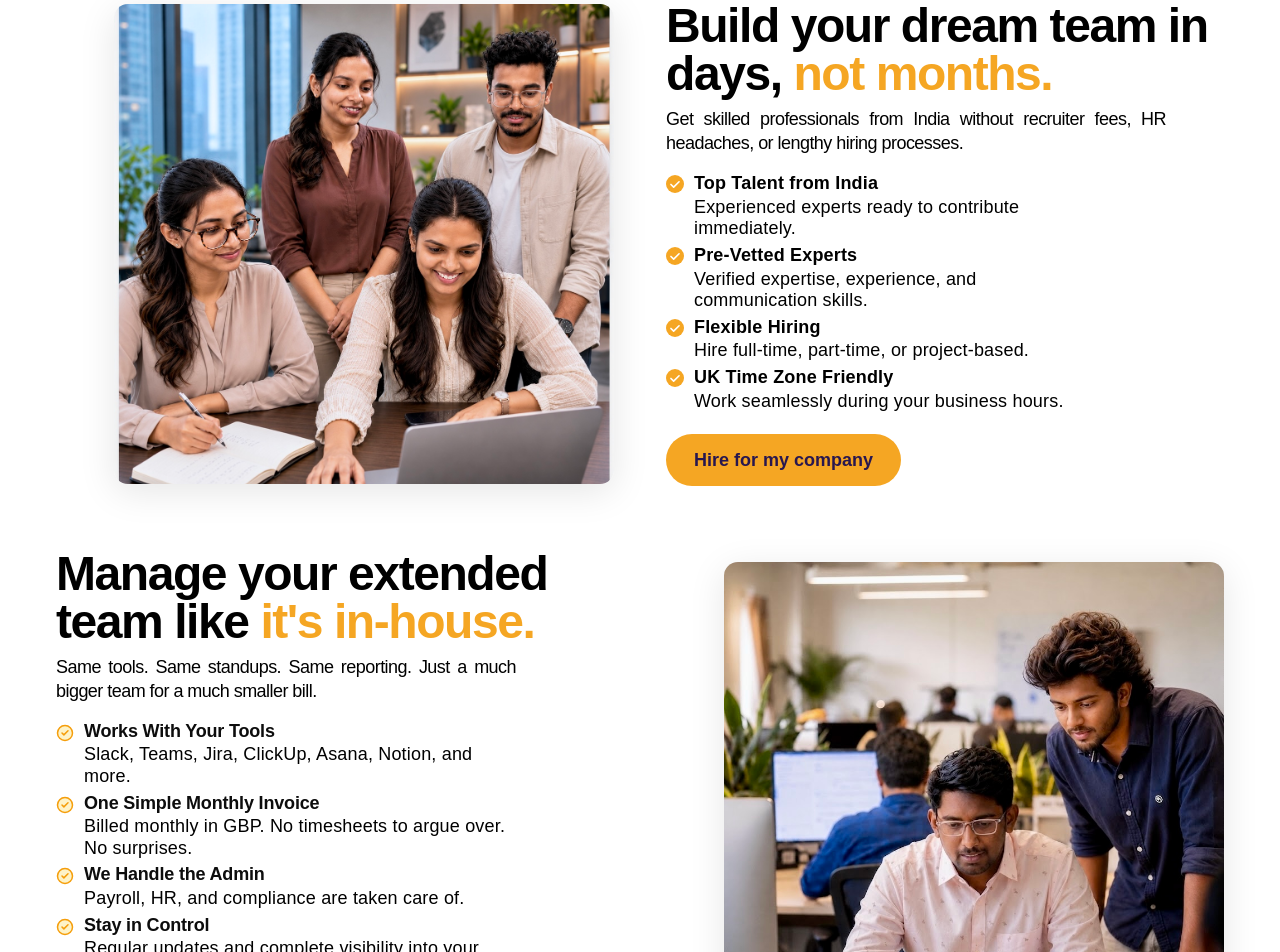
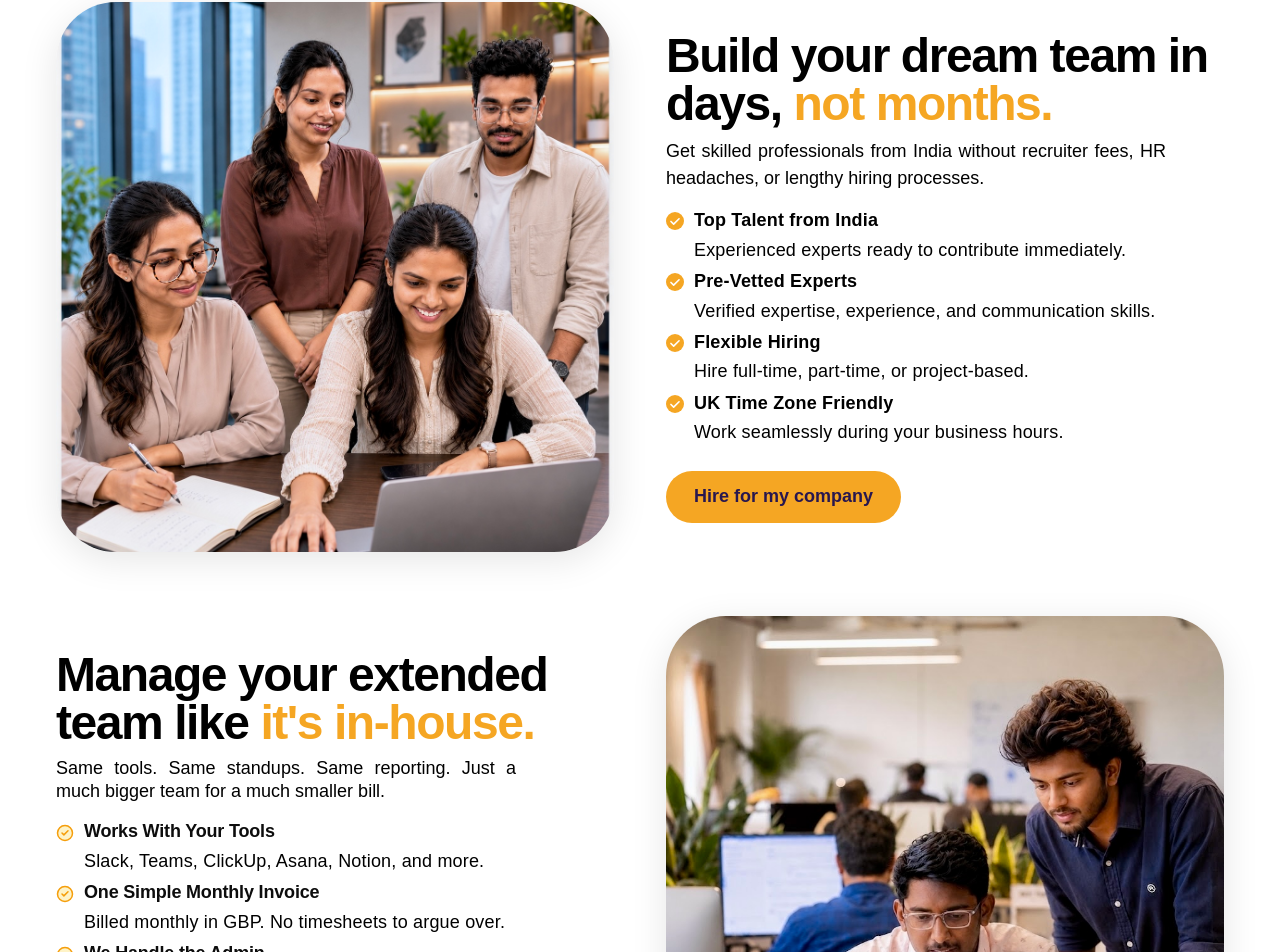
Before and after one commit to kalpanadevi07/BB, a React (Vite) app: page / in a window 1280 px wide. Shown: the part 980-1932 px from the top of the page. Built offline with nearby package versions, Linux system fonts and the light colour scheme.

Commit message:
updated changes

```diff
--- a/src/CombinedSection.jsx
+++ b/src/CombinedSection.jsx
@@ -35,11 +35,11 @@ const aboutFeatures = [
 const managePoints = [
   {
     title: "Works With Your Tools",
-    desc: "Slack, Teams, Jira, ClickUp, Asana, Notion, and more.",
+    desc: "Slack, Teams, ClickUp, Asana, Notion, and more.",
   },
   {
     title: "One Simple Monthly Invoice",
-    desc: "Billed monthly in GBP. No timesheets to argue over. No surprises.",
+    desc: "Billed monthly in GBP. No timesheets to argue over.",
   },
   {
     title: "We Handle the Admin",
@@ -47,7 +47,7 @@ const managePoints = [
   },
   {
     title: "Stay in Control",
-    desc: "Regular updates and complete visibility into your team's work.",
+    desc: "Regular Updates, Total Transparency",
   },
 ];
 
@@ -67,7 +67,7 @@ function FeatureItem({ title, desc }) {
           textAlign: "justify-content,",
         }}>{title}</p>
         <p style={{
-          fontSize: 18, color: "#000000", lineHeight: 1.2, margin:0,
+          fontSize: 18, color: "#000000", lineHeight: 1.8, margin:0,fontWeight: 500,
           textAlign: "left",
         }}>{desc}</p>
       </div>
@@ -175,9 +175,9 @@ export default function CombinedSection() {
                   src={teamImg}
                   alt="Team working in office"
                   style={{
-                    width: "100%", maxWidth: 500,
-                    height: 480, objectFit: "cover",
-                    borderRadius: 14, display: "block",
+                    width: "100%", maxWidth: 600,
+                    height: 550, objectFit: "cover",
+                    borderRadius: 60, display: "block",
                     boxShadow: "0 8px 36px rgba(0,0,0,0.10)",
                   }}
                   draggable={false}
@@ -198,12 +198,12 @@ export default function CombinedSection() {
                 <span style={{ color: "#f5a623" }}> not months.</span>
               </h2>
               <p style={{
-                fontSize: 18, color: "#000000", lineHeight: 1.3,
-                marginBottom: 18, maxWidth: 500, textAlign: "justify",letterSpacing: "-0.03em",
+                fontSize: 18, color: "#000000", lineHeight: 1.5,fontWeight: 520,
+                marginBottom: 18, maxWidth: 500, textAlign: "justify",letterSpacing: "-0.00em ",
               }}>
                 Get skilled professionals from India without recruiter fees, HR headaches, or lengthy hiring processes.
               </p>
-              <div style={{ display: "flex", flexDirection: "column", gap: 5, marginBottom: 22, fontSize: 18, textAlign: "justify", maxWidth:430,lineHeight:1.2, }}>
+              <div style={{ display: "flex", flexDirection: "column", gap: 5, marginBottom: 22, fontSize: 18, textAlign: "justify", maxWidth:500,lineHeight:1.2, }}>
                 {aboutFeatures.map((f, i) => (
                   <FeatureItem key={i} title={f.title} desc={f.desc} />
                 ))}
@@ -233,7 +233,7 @@ export default function CombinedSection() {
                 color: "#000000", lineHeight: 1, letterSpacing: "-0.03em",
                 fontSize: isMobile ? 24 : isTablet ? 28 : 48,
                 marginBottom: 10, marginTop: 0,marginLeft:0,marginRight:0,
-                textAlign: "left",
+                textAlign: "left",maxWidth: 600,
               }}>
                 Manage your extended team like
                  <span style={{ color: "#f5a623" }}> it's in-house.</span>
@@ -242,7 +242,7 @@ export default function CombinedSection() {
               <p style={{
                 fontSize: 18, lineHeight: 1.3, color: "#000000",
                 margin: "0 0 18px 0",
-                textAlign: "justify",maxWidth:460,letterSpacing: "-0.03em",
+                textAlign: "justify",maxWidth:460,letterSpacing: "-0.0em",
               }}>
               Same tools. Same standups. Same reporting. Just a much bigger team for a much smaller bill.
               </p>
@@ -266,8 +266,8 @@ export default function CombinedSection() {
                         {p.title}
                       </p>
                       <p style={{
-                        fontSize: 18, lineHeight: 1.2, color: "#000000",
-                        margin: 0, textAlign: "left",maxWidth:430,gap: 5,
+                        fontSize: 18, lineHeight: 1.5, color: "#000000",
+                        margin: 0, textAlign: "left",maxWidth:430,gap: 5,lineHeight:1.8
                       }}>
                         {p.desc}
                       </p>
@@ -303,9 +303,9 @@ export default function CombinedSection() {
                   src={teamOffice}
                   alt="Team working in office"
                   style={{
-                    width: "100%", maxWidth: 500,
-                    height: 480, objectFit: "cover",
-                    borderRadius: 14, display: "block",
+                    width: "100%", maxWidth: 600,
+                    height: 550, objectFit: "cover",
+                    borderRadius: 60, display: "block",
                     boxShadow: "0 8px 36px rgba(0,0,0,0.10)",
                   }}
                   draggable={false}
--- a/src/WhyBrandingBeezSection.jsx
+++ b/src/WhyBrandingBeezSection.jsx
@@ -1,6 +1,6 @@
 const stats = [
-  { value: "48", suffix: "hrs", desc: "To deliver your vetted shortlist" },
-  { value: "6", suffix: "+",    desc: "Specialist roles ready to deploy" },
+  { value: "48", suffix: "hrs", desc: "To deliver your vetted candidates" },
+  { value: "6", suffix: "+",    desc: "Specialist roles ready to deploy in days" },
   { value: "6", suffix: "+",    desc: "UK agencies actively using our specialists" },
 ];
 
```
